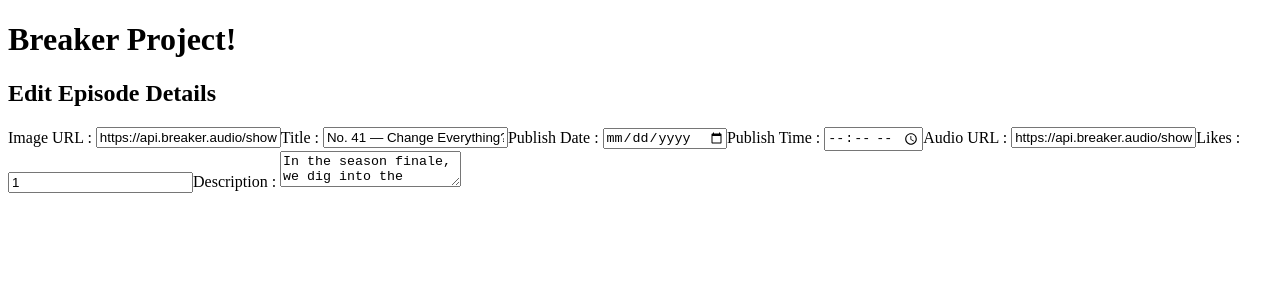
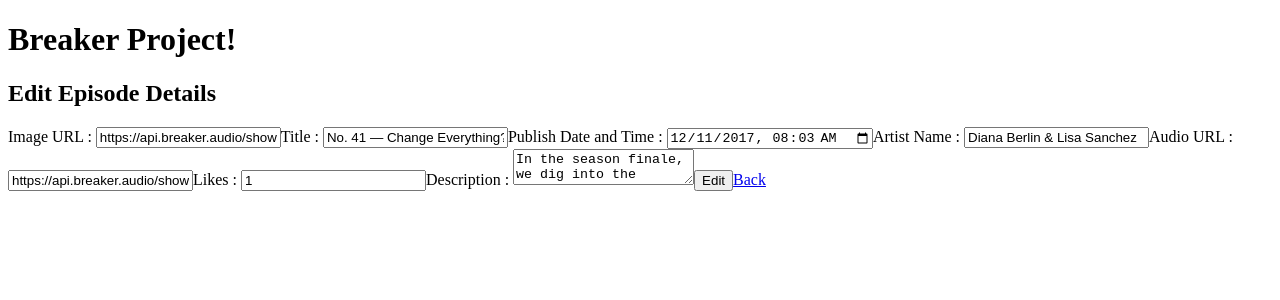
Before and after one commit to mlin367/BreakerAssignmentProject, a React app: page /edit in a window 1280 px wide. Shown: the top 300 px of the page. Built offline with nearby package versions, Linux system fonts and the light colour scheme; the HTML template or start-up script is replaced by a standard one.

Commit message:
BARE minimum done

```diff
--- a/client/src/components/App.jsx
+++ b/client/src/components/App.jsx
@@ -25,7 +25,7 @@ export default class App extends React.Component {
         <div className="app">
           <h1>Breaker Project!</h1>
           <Route exact path='/' render={(props) => <Podcast {...props} data={this.state.episode}/>}/>
-          <Route path='/edit' render={(props) => <EditPodcast {...props} data={this.state.episode}/>}/>
+          <Route path='/edit' render={(props) => <EditPodcast {...props} editEpisode={this.editEpisode} data={this.state.episode}/>}/>
         </div>
       </Router>
     )
--- a/client/src/components/EditPodcast.jsx
+++ b/client/src/components/EditPodcast.jsx
@@ -1,4 +1,6 @@
 import React from 'react';
+import moment from 'moment';
+import { Link } from 'react-router-dom';
 
 export default class EditPodcast extends React.Component {
   constructor(props) {
@@ -7,16 +9,21 @@ export default class EditPodcast extends React.Component {
       image_url: '',
       title: '',
       published_at: '',
+      show : {artist_name: ''},
       duration: '',
       enclosure_url: '',
       likes_count: '',
       description: ''
     }
+    this.onInputChange = this.onInputChange.bind(this);
+    this.handleOnClick = this.handleOnClick.bind(this);
   }
 
   componentDidMount() {
     const { image_url, title, published_at, duration, enclosure_url, likes_count, description} = this.props.data;
+    const { artist_name } = this.props.data.show;
     this.setState({
+      show : {artist_name},
       image_url,
       title,
       published_at,
@@ -27,17 +34,37 @@ export default class EditPodcast extends React.Component {
     })
   }
 
+  onInputChange(e, type) {
+    if (type === 'show') {
+      this.setState({
+        show : {artist_name: e.target.value}
+      })
+    } else {
+      this.setState({
+        [type] : e.target.value
+      })
+    }
+  }
+
+  handleOnClick() {
+    this.props.editEpisode({...this.state})
+  }
+
   render() {
     return (
       <div>
         <h2>Edit Episode Details</h2>
-        Image URL : <input type="url" value={this.state.image_url}></input>
-        Title : <input value={this.state.title}></input>
-        Publish Date : <input type="date"></input>
-        Publish Time : <input type="time"></input>
-        Audio URL : <input value={this.state.enclosure_url}></input>
-        Likes : <input type="url" value={this.state.likes_count}></input>
-        Description : <textarea value={this.state.description}></textarea>
+        Image URL : <input onChange={(e) => this.onInputChange(e, 'image_url')} type="url" value={this.state.image_url}></input>
+        Title : <input onChange={(e) => this.onInputChange(e, 'title')} value={this.state.title}></input>
+        Publish Date and Time : <input onChange={(e) => this.onInputChange(e, 'published_at')} type="datetime-local" value={moment(new Date(this.state.published_at)).format('YYYY-MM-DDThh:mm')}></input>
+        Artist Name : <input onChange={(e) => this.onInputChange(e, 'show')} value={this.state.show.artist_name}></input>
+        Audio URL : <input onChange={(e) => this.onInputChange(e, 'enclosure_url')} value={this.state.enclosure_url}></input>
+        Likes : <input onChange={(e) => this.onInputChange(e, 'likes_count')} type="url" value={this.state.likes_count}></input>
+        Description : <textarea onChange={(e) => this.onInputChange(e, 'description')} value={this.state.description}></textarea>
+        <Link to='/'>
+          <button onClick={this.handleOnClick} className="submit">Edit</button>
+        </Link>
+        <Link to='/'>Back</Link>
       </div>
     )
   }
--- a/client/src/components/Podcast.jsx
+++ b/client/src/components/Podcast.jsx
@@ -1,4 +1,5 @@
 import React from 'react';
+import { Link } from 'react-router-dom';
 
 const Podcast = ({ data }) => (
   <div className="podcast">
@@ -13,6 +14,7 @@ const Podcast = ({ data }) => (
           <span className="likes">Likes: {data.likes_count}</span>
         </div>
         <p className="description">{data.description}</p>
+        <Link to="/edit">EDIT</Link>
       </div>
     </div>
   </div>
```
